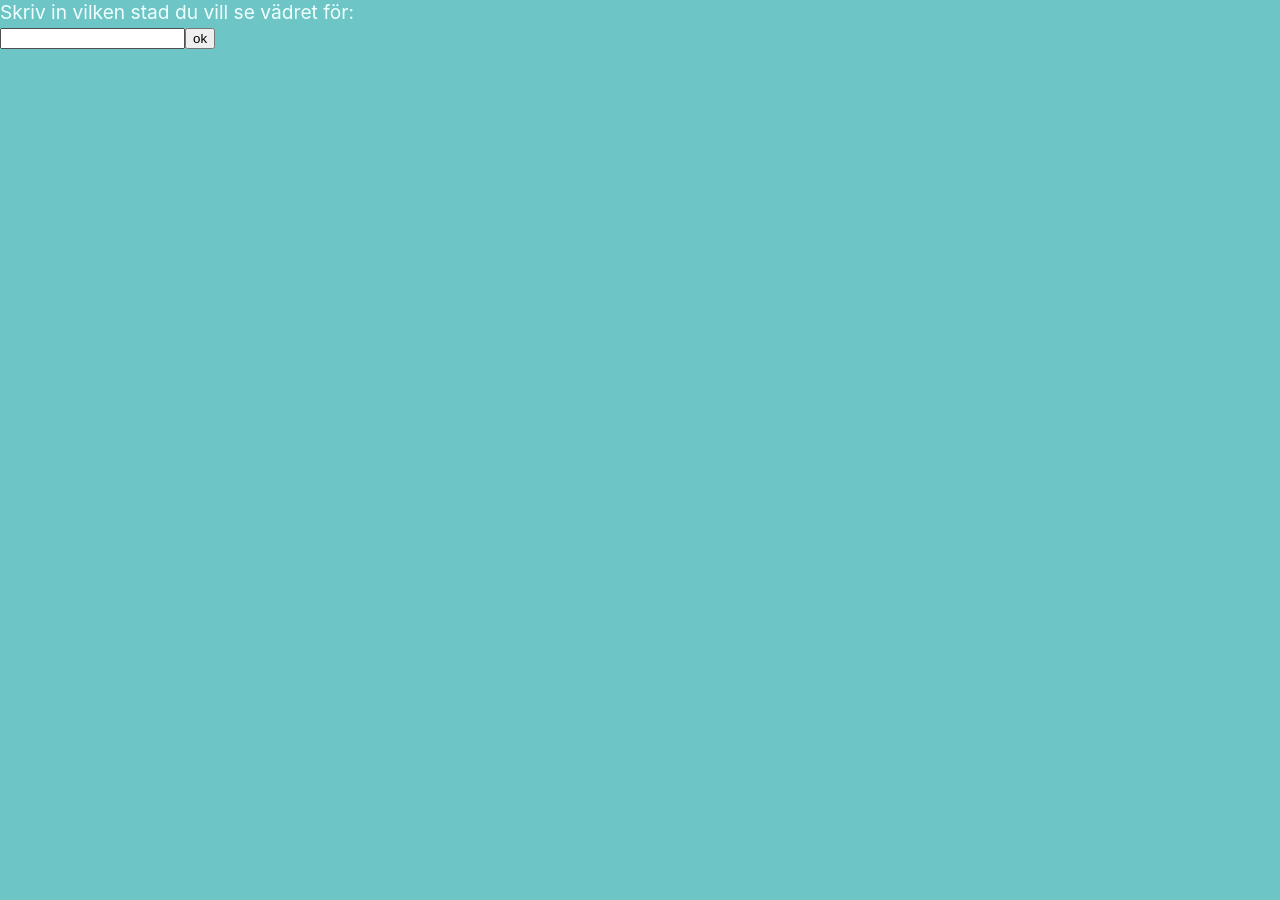
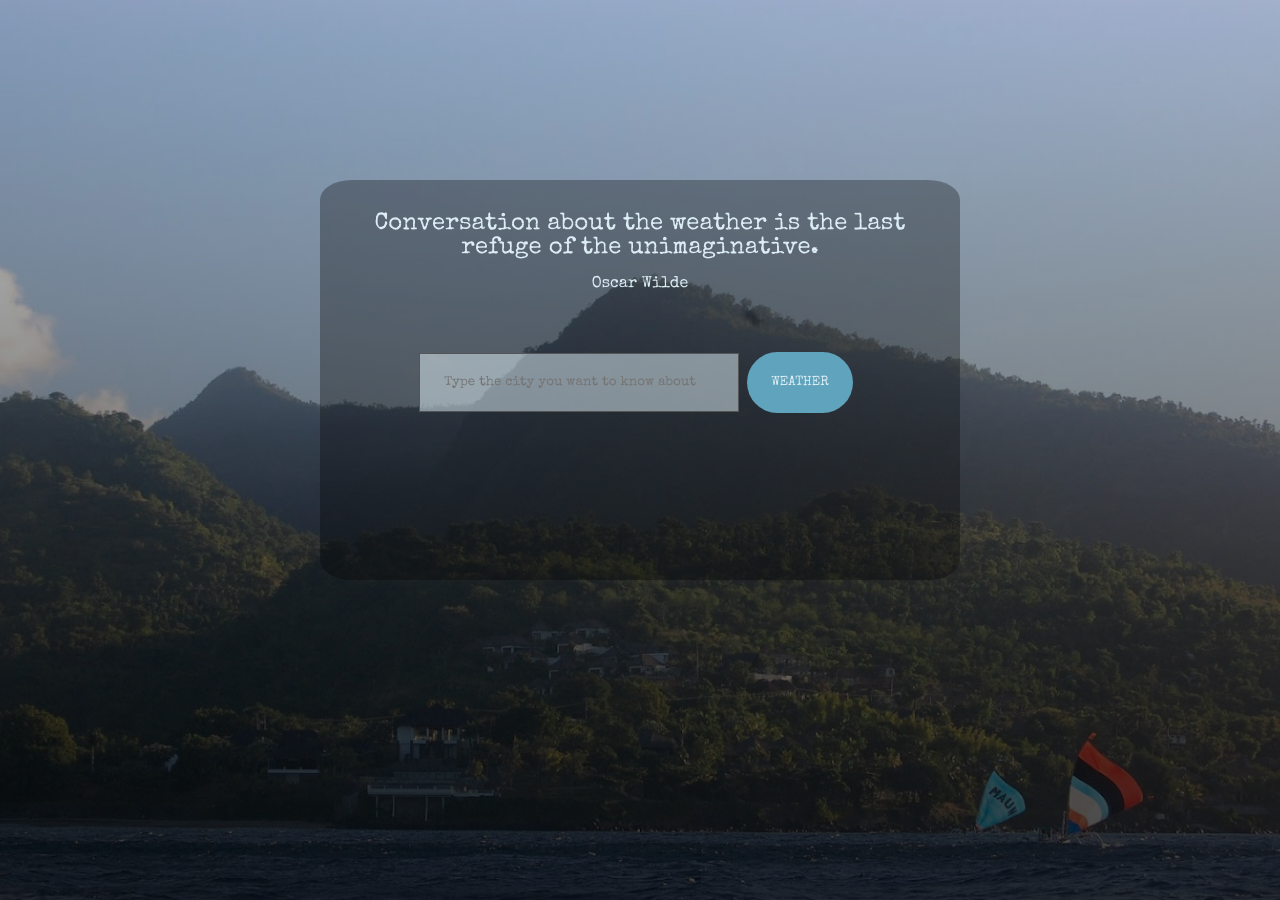
Before and after one commit to IsaLjungdahl/weather-app, a React (Create React App) app: page / in a window 1280 px wide. Before the commit the page ends 800 px from the top, so only its background shows below. Built offline with nearby package versions, Linux system fonts and the light colour scheme; no server answers.

Commit message:
added some css and functions to get sunrise/sunset on display

```diff
--- a/public/index.html
+++ b/public/index.html
@@ -1,6 +1,10 @@
 <!DOCTYPE html>
 <html lang="en">
   <head>
+    <link
+      href="https://fonts.googleapis.com/css2?family=Noto+Serif+JP&family=Special+Elite&display=swap"
+      rel="stylesheet"
+    />
     <meta charset="utf-8" />
     <link rel="icon" href="%PUBLIC_URL%/favicon.ico" />
     <meta name="viewport" content="width=device-width, initial-scale=1" />
--- a/src/App.css
+++ b/src/App.css
@@ -1,38 +1,125 @@
-.App {
+* {
+  margin: 0;
+  padding: 0;
+  box-sizing: border-box;
+}
+
+.app {
+  background-image: url("./bali-background.JPG");
+  background-repeat: no-repeat;
+  background-size: cover;
+  background-position: bottom;
+  height: 100%;
+}
+
+.main {
+  padding: 25%;
+  background-image: linear-gradient(
+    to bottom,
+    rgba(0, 0, 0, 0.2),
+    rgba(0, 0, 0, 0.75)
+  );
+}
+
+.form-box {
+  display: flex;
+  width: 100%;
+  padding: 20px;
+  justify-content: center;
+}
+
+.header {
+  display: flexbox;
+  position: relative;
+  text-align: center;
+  font-family: "Special Elite", cursive;
+  color: rgb(220, 237, 245);
+  padding: 4vh 6vh 2vh 6vh;
+}
+.header h1 {
+  font-weight: 100;
+  font-size: x-large;
+}
+.header h2 {
+  padding: 2vh 5vh;
+  font-weight: 200;
+  font-size: medium;
+}
+input[placeholder] {
+  color: navy;
+}
+input[type="text"] {
+  background-color: rgba(220, 237, 245, 0.521);
+  font-family: "Special Elite", cursive;
+  width: 50%;
+  padding: 2.8vh 3vh;
+  margin: 8px 0;
+  box-sizing: border-box;
+  border: 1px solid #555;
+  outline: none;
+}
+
+input[type="text"]:focus {
+  border: 3px solid #60a3bc;
+  color: rgb(220, 237, 245);
+}
+
+.submitbtn {
+  font-family: "Special Elite", cursive;
+  margin: 1vh;
+  color: rgb(220, 237, 245);
+  text-transform: uppercase;
+  text-decoration: none;
+  background: #60a3bc;
+  padding: 3vh;
+  border-radius: 50px;
+  display: inline-block;
+  border: none;
+  transition: all 0.4s ease 0s;
+}
+
+.submitbtn:hover {
+  text-shadow: 0px 0px 6px rgba(255, 255, 255, 1);
+  -webkit-box-shadow: 0px 5px 40px -10px rgb(220, 237, 245);
+  -moz-box-shadow: 0px 5px 40px -10px rgba(0, 0, 0, 0.57);
+  transition: all 0.4s ease 0s;
+}
+
+.weather {
+  padding: 3vh;
+  font-size: medium;
+  font-family: "Special Elite", cursive;
+  color: rgb(220, 237, 245);
+  text-shadow: 3px 3px rgba(0, 0, 0, 0.3);
+}
+
+.actual_temp {
+  box-sizing: border-box;
+  display: inline-flex;
+  flex-direction: column;
+  height: 5vh;
+  justify-content: space-around;
+  padding: 3vh;
+}
+
+.feels_like {
+  box-sizing: border-box;
+  display: inline-flex;
+  flex-direction: column;
+  height: 5vh;
+  justify-content: space-around;
+  padding: 3vh;
+}
+
+.weather h1 {
+  font-size: medium;
+}
+
+.main .container {
+  height: 400px;
+  width: auto;
+  margin-top: -140px;
+  background-color: rgba(0, 0, 0, 0.3);
+  border-radius: 5%;
   text-align: center;
 }
-
-.App-logo {
-  height: 40vmin;
-  pointer-events: none;
-}
-
-@media (prefers-reduced-motion: no-preference) {
-  .App-logo {
-    animation: App-logo-spin infinite 20s linear;
-  }
-}
-
-.App-header {
-  background-color: #282c34;
-  min-height: 100vh;
-  display: flex;
-  flex-direction: column;
-  align-items: center;
-  justify-content: center;
-  font-size: calc(10px + 2vmin);
-  color: white;
-}
-
-.App-link {
-  color: #61dafb;
-}
-
-@keyframes App-logo-spin {
-  from {
-    transform: rotate(0deg);
-  }
-  to {
-    transform: rotate(360deg);
-  }
-}
--- a/src/App.js
+++ b/src/App.js
@@ -1,11 +1,6 @@
 import React, { Component } from "react";
 import SearchBar from "./components/SearchBar";
 import WeatherInfo from "./components/WeatherInfo";
-import "./components/myComponent.css";
-
-<div className="Header">
-  <h1>Hur är vädret</h1>
-</div>;
 
 export default class App extends Component {
   state = { weatherData: undefined };
@@ -41,13 +36,23 @@ export default class App extends Component {
 
   render() {
     return (
-      <>
-        <SearchBar parentCallBack={this.updateWeather} />
-
-        {this.state.weatherData && (
-          <WeatherInfo data={this.state.weatherData} />
-        )}
-      </>
+      <div className="app">
+        <div className="main">
+          <div className="container">
+            <div className="search-box">
+              <SearchBar
+                className="searchbar"
+                parentCallBack={this.updateWeather}
+              />
+            </div>
+            <div className="weather">
+              {this.state.weatherData && (
+                <WeatherInfo data={this.state.weatherData} />
+              )}
+            </div>
+          </div>
+        </div>
+      </div>
     );
   }
 }
--- a/src/components/SearchBar.jsx
+++ b/src/components/SearchBar.jsx
@@ -1,5 +1,5 @@
-import "./myComponent.css";
 import React, { Component } from "react";
+import "../App.css";
 
 export default class SearchBar extends Component {
   state = { value: "" };
@@ -38,15 +38,23 @@ export default class SearchBar extends Component {
     return (
       <form onSubmit={this.handleSubmit}>
         <label>
-          Skriv in vilken stad du vill se vädret för:
+          <div className="header">
+            <h1>
+              Conversation about the weather is the last refuge of the
+              unimaginative.
+            </h1>
+
+            <h2>Oscar Wilde</h2>
+          </div>
           <br />
           <input
             type="text"
             value={this.state.value}
             onChange={this.handleChange}
+            placeholder="Type the city you want to know about"
           />
         </label>
-        <input type="submit" value="ok" />
+        <input className="submitbtn" type="submit" value="weather" />
       </form>
     );
   }
--- a/src/components/WeatherInfo.jsx
+++ b/src/components/WeatherInfo.jsx
@@ -1,17 +1,31 @@
-import "./myComponent.css";
 import React, { Component } from "react";
+import "../App.css";
 
 export default class WeatherInfo extends Component {
   render() {
+    const formatTime = (unix, timezone) => {
+      const date = new Date((unix + timezone - 7200) * 1000);
+      const hour = date.getHours();
+      const minute = date.getMinutes();
+
+      return hour + ":" + minute;
+    };
     console.log(this.props.data);
     const data = this.props.data;
+
     return (
-      <div className="flex-items">
+      <div className="weather">
         <div className="actual_temp">
-          <h1>Temperatur :</h1> <p>{data.main.temp} grader</p>
+          <h1>Temperature </h1> <p>{data.main.temp} °C</p>
         </div>
         <div className="feels_like">
-          <h1>Känns som :</h1> <p>{data.main.feels_like} grader</p>
+          <h1>Feels like </h1> <p>{data.main.feels_like} °C</p>
+        </div>
+        <div className="sunrise">
+          <h1>Sunrise </h1> <p>{formatTime(data.sys.sunrise, data.timezone)}</p>
+        </div>
+        <div className="sunset">
+          <h1>Sunset </h1> <p>{formatTime(data.sys.sunset, data.timezone)}</p>
         </div>
       </div>
     );
--- a/src/components/myComponent.css
+++ b/src/components/myComponent.css
@@ -3,6 +3,7 @@ HTML {
   font-size: larger;
   color: azure;
   font-family: "Franklin Gothic Medium", "Arial Narrow", Arial, sans-serif;
+  text-align: center;
 }
 
 .weather {
```
Also changed, not shown: src/bali-background.JPG (added).
